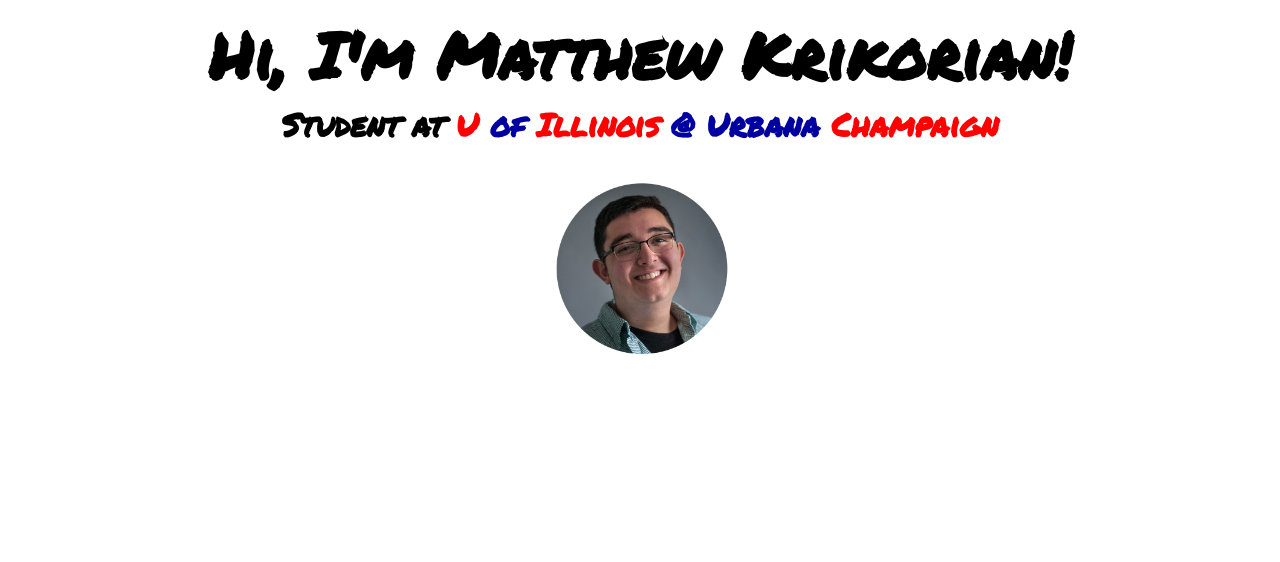
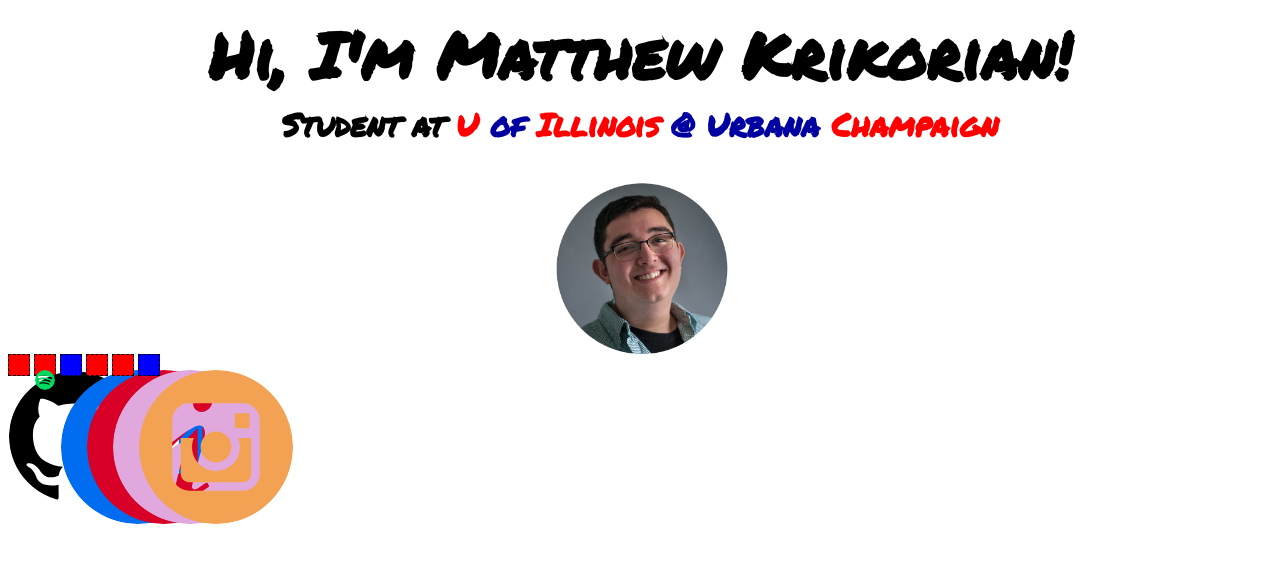
Before and after one commit to slee500/matthewkrikorian.github.io, a plain HTML site: page index.html in a window 1280 px wide. Drawn offline with Linux system fonts and the light colour scheme.

Commit message:
adding vector graphics

```diff
--- a/index.html
+++ b/index.html
@@ -15,6 +15,15 @@
     <span class="orange"> Champaign</span> </small></h6>
     <img src="Me.png" alt="Me">
 
+    <div class='icon'>
+<span><img src="github.svg"/></span>
+<span><img src="spotify.svg"/></span>
+<span><img src="linkedin.svg"/></span>
+<span><img src="email.svg"/></span>
+<span><img src="resume.svg"/></span>
+<span><img src="instagram.svg"/></span>
+</div>
+
   </header>
   </body>
 </html>
--- a/style.css
+++ b/style.css
@@ -51,3 +51,16 @@ img {
 .blue {
         color: #0000a0;
 }
+
+.icon{max-width:70px;}
+.icon span {
+    height: 20px;
+    width: 20px;
+    display: inline-block;
+    background-color: red;
+    border-style:dashed;
+    border-width: 1px;
+}
+.icon span:nth-child(3n+3) {
+    background-color:blue;
+}
```
Also changed, not shown: email.svg (added), github.svg (added), instagram.svg (added), linkedin.svg (added), resume.svg (added), spotify.svg (added).
